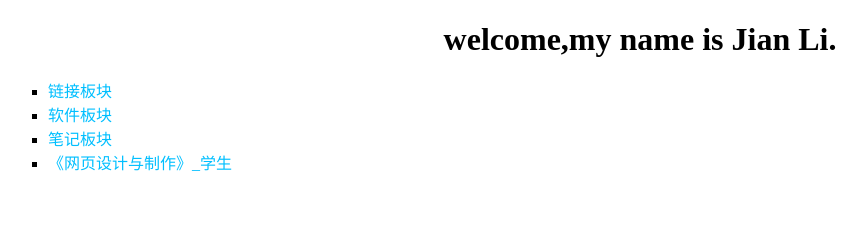
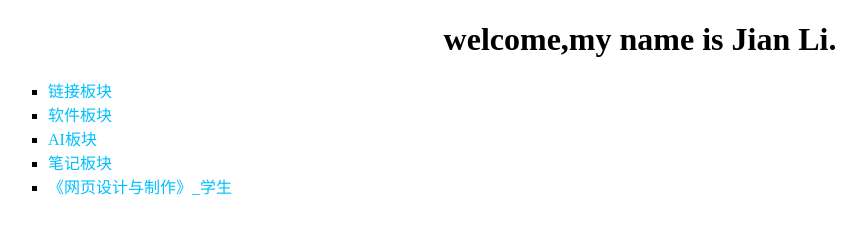
Before and after one commit to ninekwll/ninekwll.github.io, a plain HTML site: page index.html in a window 1280 px wide. Shown: the whole page, without its empty margins (0-866 px from the left). Drawn offline with Linux system fonts and the light colour scheme.

Commit message:
Update index.html

```diff
--- a/index.html
+++ b/index.html
@@ -37,6 +37,7 @@
 <ul>
     <li><a href="link.html" target="_blank">链接板块</a></li>
     <li><a href="soft.html" target="_blank">软件板块</a></li>
+    <li><a href="ai.html" target="_blank">AI板块</a></li>
     <li><a href="other/note.html" target="_blank">笔记板块</a></li>
     <li><a href="webdesign_student.html" target="_blank">《网页设计与制作》_学生</a></li>
 </ul>
```
